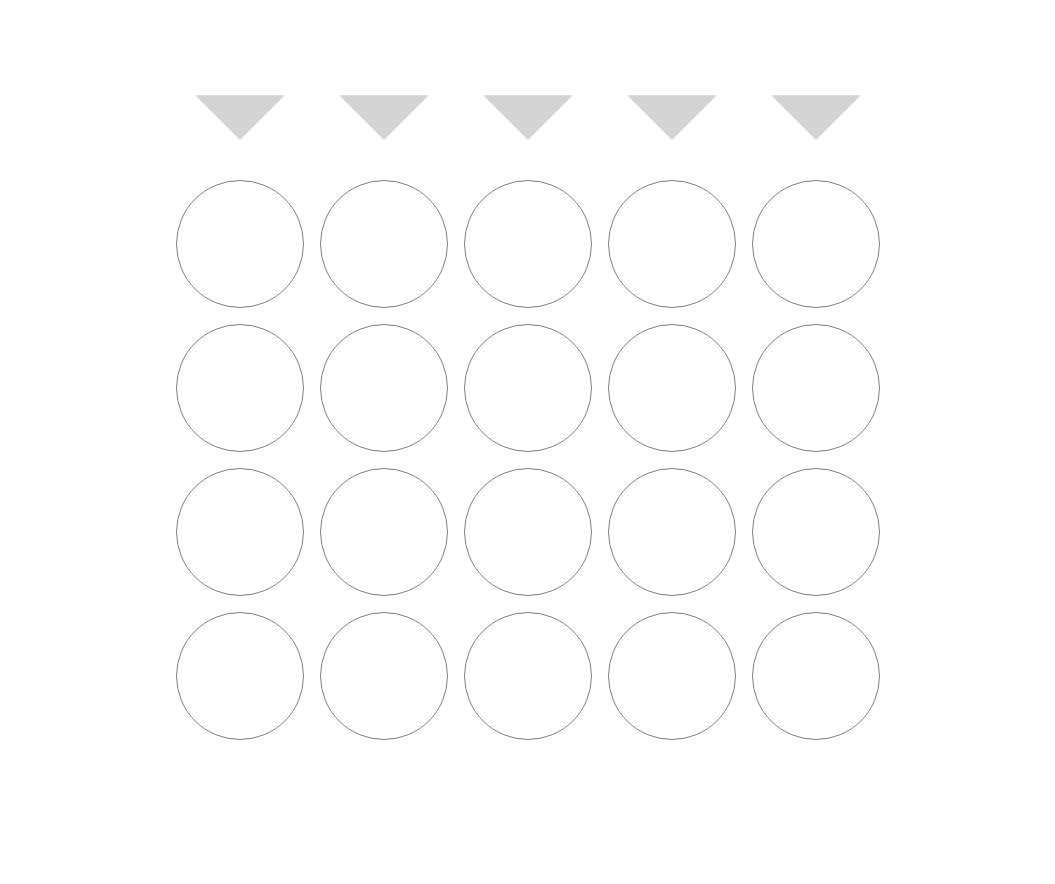
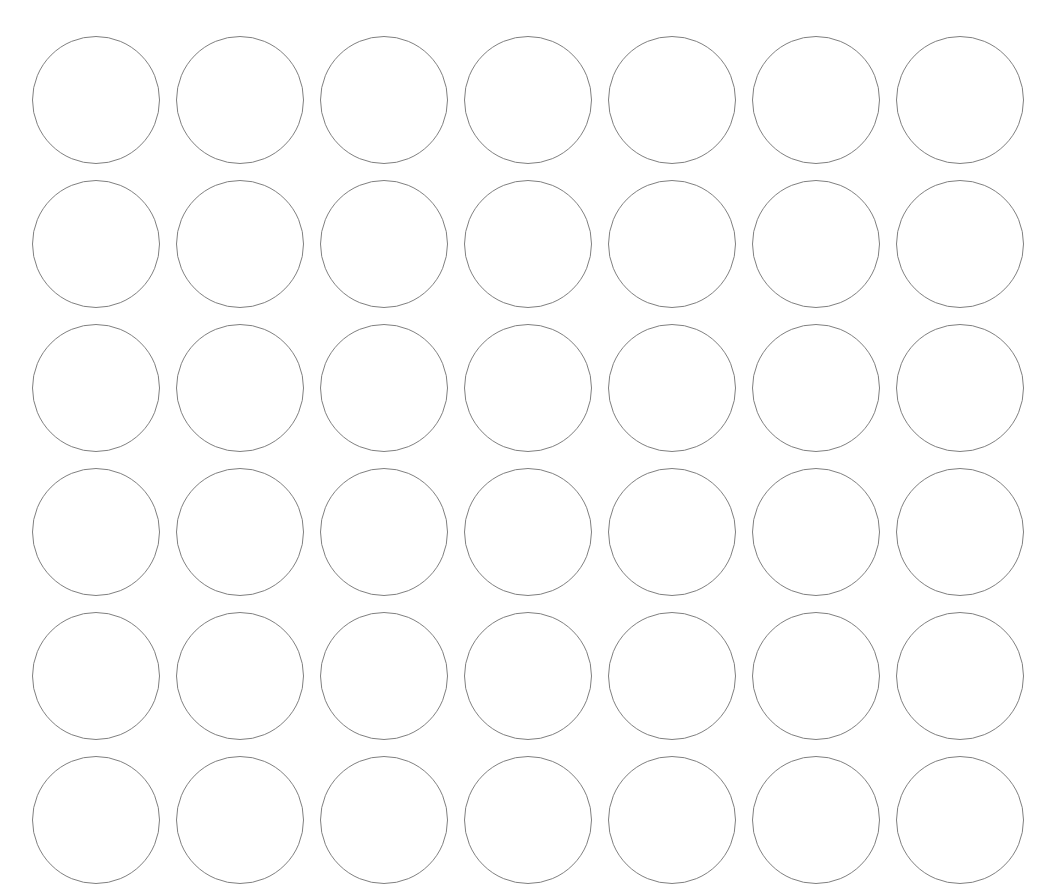
Before and after one commit to coleochieng/connect4, a plain HTML site: page index.html in a window 1280 px wide. Shown: the whole page, without its empty margins (112-1167 px from the left). Before the commit the page ends 800 px from the top, so only its background shows below. Drawn offline with Linux system fonts and the light colour scheme.

Commit message:
adjusted number of col and row in CSS

```diff
--- a/css/main.css
+++ b/css/main.css
@@ -35,8 +35,8 @@
 
   #board {
     display: grid;
-    grid-template-columns: repeat(5, 16vmin);
-    grid-template-rows: repeat(4, 16vmin);
+    grid-template-columns: repeat(7, 16vmin);
+    grid-template-rows: repeat(6, 16vmin);
     gap: 2vmin;
     margin-top: -3vmin;
   }
--- a/index.html
+++ b/index.html
@@ -18,29 +18,56 @@
     <div></div>
   </section>
   <section id="board">
+    <div id="c0r5"></div>
+    <div id="c1r5"></div>
+    <div id="c2r5"></div>
+    <div id="c3r5"></div>
+    <div id="c4r5"></div>
+    <div id="c5r5"></div>
+    <div id="c6r5"></div>
+
+    <div id="c0r4"></div>
+    <div id="c1r4"></div>
+    <div id="c2r4"></div>
+    <div id="c3r4"></div>
+    <div id="c4r4"></div>
+    <div id="c5r4"></div>
+    <div id="c6r4"></div>
+
     <div id="c0r3"></div>
     <div id="c1r3"></div>
     <div id="c2r3"></div>
     <div id="c3r3"></div>
     <div id="c4r3"></div>
+    <div id="c5r3"></div>
+    <div id="c6r3"></div>
 
     <div id="c0r2"></div>
     <div id="c1r2"></div>
     <div id="c2r2"></div>
     <div id="c3r2"></div>
     <div id="c4r2"></div>
+    <div id="c5r2"></div>
+    <div id="c6r2"></div>
 
     <div id="c0r1"></div>
     <div id="c1r1"></div>
     <div id="c2r1"></div>
     <div id="c3r1"></div>
     <div id="c4r1"></div>
+    <div id="c5r1"></div>
+    <div id="c6r1"></div>
 
     <div id="c0r0"></div>
     <div id="c1r0"></div>
     <div id="c2r0"></div>
     <div id="c3r0"></div>
     <div id="c4r0"></div>
+    <div id="c5r0"></div>
+    <div id="c6r0"></div>
+
+
+
   </section>
 </body>
 </html>
```
